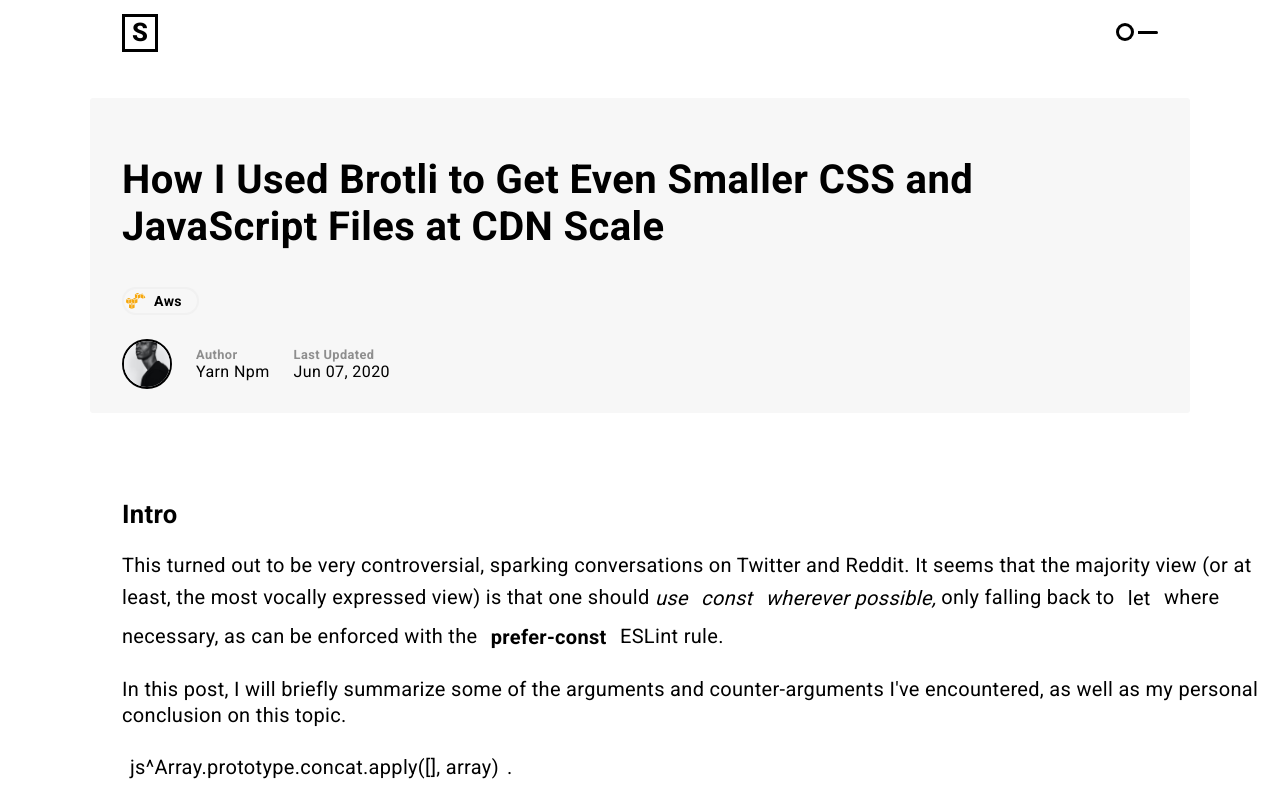
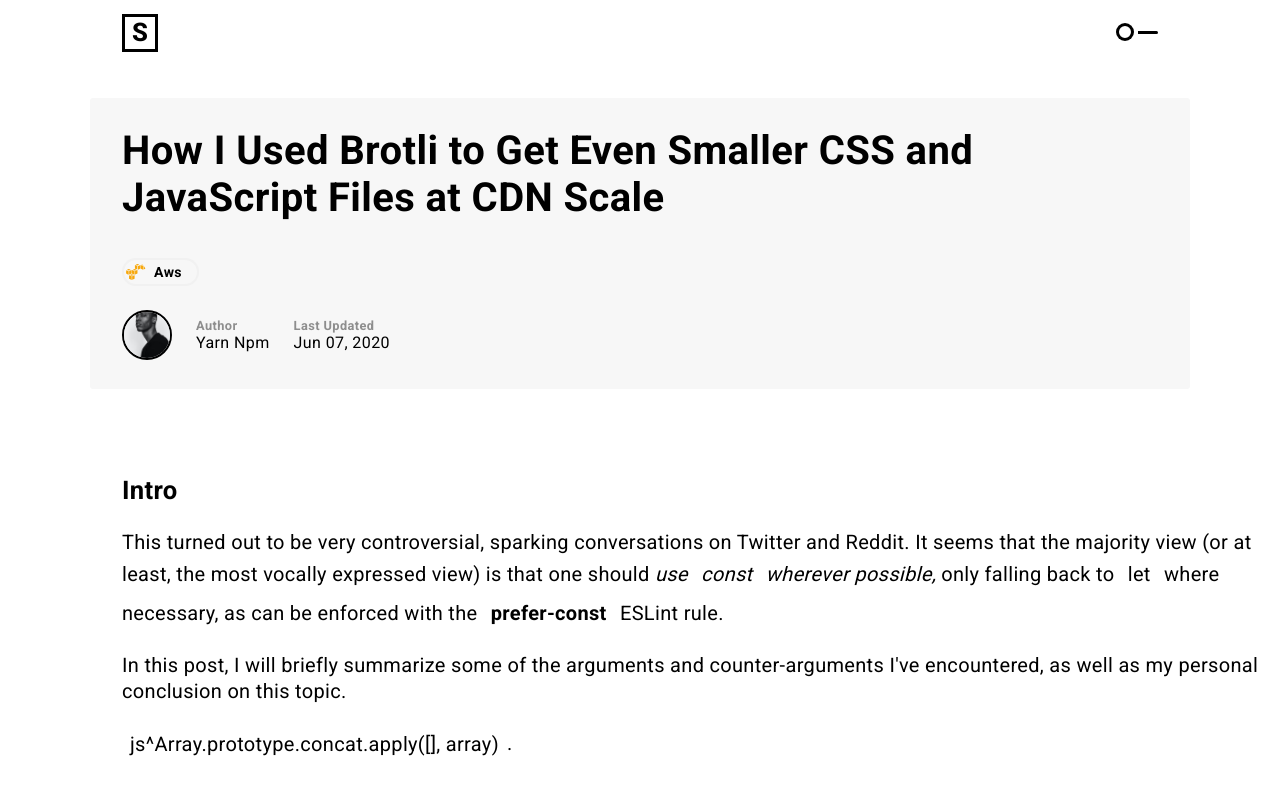
Before and after one commit to su-sumit/sumitsati, a Gatsby site: page /dummy-aws/ in a window 1280 px wide. Shown: the top 800 px of the page. Built offline with nearby package versions, Linux system fonts and the light colour scheme; Gatsby itself is replaced by a stand-in of ours; some packages are replaced by stand-ins of ours.

Commit message:
:bug: minor fixes and updates

```diff
--- a/src/components/banner.jsx
+++ b/src/components/banner.jsx
@@ -11,7 +11,7 @@ const StyledBanner = styled.section`
   padding: 1.5rem var(--container-pad);
   margin: 0 calc(-1 * var(--container-pad));
   border-radius: 3px;
-  min-height: 30vh;
+  min-height: 35vh;
   background: var(--card-bg);
   margin-bottom: 2rem;
   justify-content: center;
@@ -19,6 +19,7 @@ const StyledBanner = styled.section`
   flex-direction: column;
   @media (min-width: 640px) {
     margin-bottom: 3rem;
+    padding: 1.8rem var(--container-pad);
   }
 
   @media (min-width: 1080px) {
@@ -31,7 +32,7 @@ const PostBanner = (props) => {
 
   return (
     <StyledBanner category={category}>
-      <H size={2.5}>{title}</H>
+      <H size={2.5} mt={0}>{title}</H>
       <div>
         <Pill category={category} />
       </div>
--- a/src/components/headings.jsx
+++ b/src/components/headings.jsx
@@ -11,10 +11,10 @@ const headingSizes = {
 };
 
 const StyledH = styled.h1`
-  margin-top: ${({mv=false}) => mv && `${mv}rem`};
-  margin-bottom: ${({mv=false}) => mv && `${mv}rem`};
-  margin-left: ${({mh=false}) => mh && `${mh}rem`};
-  margin-right: ${({mh=false}) => mh && `${mh}rem`};
+  margin-top: ${({mt=false}) => mt && `${mt}rem`};
+  margin-bottom: ${({mb=false}) => mb && `${mb}rem`};
+  margin-left: ${({ml=false}) => ml && `${ml}rem`};
+  margin-right: ${({mr=false}) => mr && `${mr}rem`};
   /* Default h1 */
   font-size: ${headingSizes.h1}rem;
   /* Default allow to change */
--- a/src/templates/category.jsx
+++ b/src/templates/category.jsx
@@ -59,7 +59,7 @@ export default function Categories({ pageContext, data }) {
     <>
       <StyledHeader>
         <StyledLogo src={logo} alt="logo" />
-        <H inline={true} mv={0}>
+        <H inline={true} mt={0} mb={0}>
           {label}
         </H>
         <StyledArticleCounts>{`${totalCount} Post${totalCount > 1 ? 's' : ''}`}</StyledArticleCounts>
```
